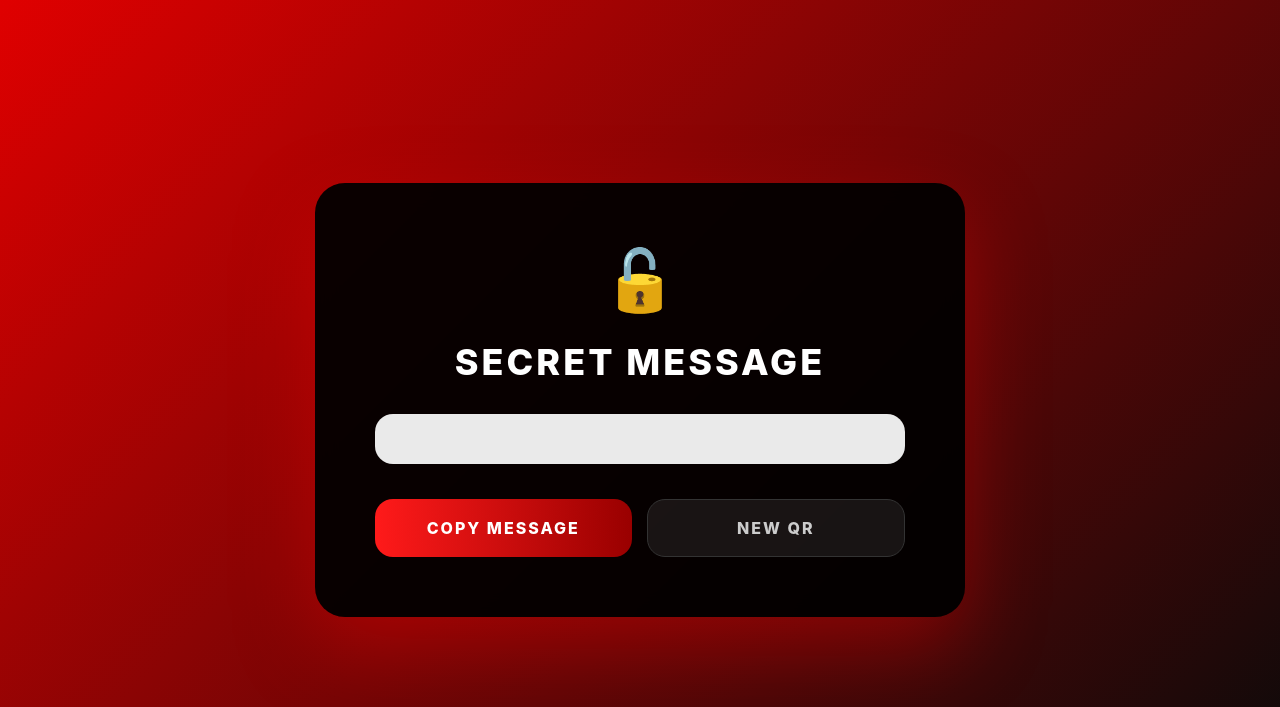
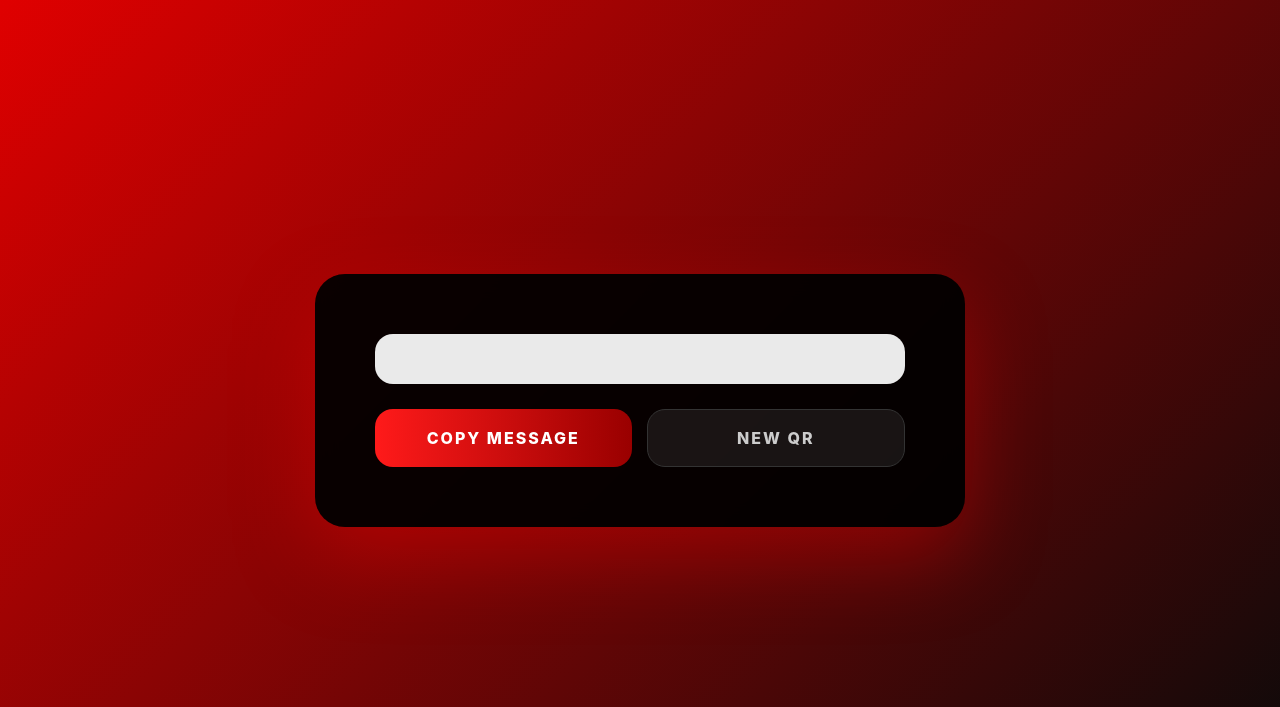
Before and after one commit to project167/Secure-QR-Code-Generator, a Flask app: template templates/message.html in a window 1280 px wide. Shown: the top 707 px of the page. Run offline with Flask 3, Linux system fonts and the light colour scheme; the template is opened without the code that fills it, so the values that code supplies are empty.

Commit message:
Final working auto-link QR version

```diff
--- a/templates/message.html
+++ b/templates/message.html
@@ -28,21 +28,80 @@ body {
     text-align: center;
     box-shadow: 0 30px 80px rgba(255, 0, 0, 0.35);
     backdrop-filter: blur(10px);
-    animation: fadeIn 0.6s ease-in-out;
 }
 
-h1 {
-    color: #ffffff;
-    margin-bottom: 30px;
-    font-weight: 800;
-    font-size: 36px;
-    text-transform: uppercase;
-    letter-spacing: 3px;
+/* ── LOADING SPINNER SCREEN ── */
+#loadingScreen {
+    display: flex;
+    flex-direction: column;
+    align-items: center;
+    gap: 20px;
 }
 
-.unlock-icon {
-    font-size: 60px;
-    margin-bottom: 20px;
+.spinner {
+    width: 70px;
+    height: 70px;
+    border: 6px solid rgba(255,255,255,0.1);
+    border-top: 6px solid #ff1a1a;
+    border-radius: 50%;
+    animation: spin 0.9s linear infinite;
+}
+
+.loading-text {
+    color: #888;
+    font-size: 16px;
+    letter-spacing: 2px;
+    text-transform: uppercase;
+}
+
+/* ── GREEN TICK SCREEN ── */
+#successScreen {
+    display: none;
+    flex-direction: column;
+    align-items: center;
+    gap: 20px;
+}
+
+.tick-circle {
+    width: 90px;
+    height: 90px;
+    border-radius: 50%;
+    background: #1a1a1a;
+    border: 5px solid #00c853;
+    display: flex;
+    align-items: center;
+    justify-content: center;
+    animation: popIn 0.4s cubic-bezier(0.175, 0.885, 0.32, 1.275);
+}
+
+.tick-circle svg {
+    width: 45px;
+    height: 45px;
+    stroke: #00c853;
+    stroke-width: 3;
+    stroke-dasharray: 60;
+    stroke-dashoffset: 60;
+    fill: none;
+    stroke-linecap: round;
+    stroke-linejoin: round;
+    animation: drawTick 0.4s ease forwards 0.2s;
+}
+
+.success-text {
+    color: #00c853;
+    font-size: 18px;
+    font-weight: 700;
+    letter-spacing: 2px;
+    text-transform: uppercase;
+}
+
+/* ── MESSAGE SCREEN ── */
+#messageScreen {
+    display: none;
+    flex-direction: column;
+    align-items: center;
+    gap: 25px;
+    animation: fadeUp 0.5s ease;
 }
 
 .message-box {
@@ -52,14 +111,15 @@ h1 {
     border-radius: 18px;
     font-size: 20px;
     line-height: 1.6;
-    margin-bottom: 35px;
     word-break: break-word;
     text-align: left;
+    width: 100%;
 }
 
 .btn-group {
     display: flex;
     gap: 15px;
+    width: 100%;
 }
 
 button, a.btn {
@@ -98,7 +158,21 @@ button:active, a.btn:active {
     transform: scale(0.95);
 }
 
-@keyframes fadeIn {
+/* ── ANIMATIONS ── */
+@keyframes spin {
+    to { transform: rotate(360deg); }
+}
+
+@keyframes popIn {
+    from { transform: scale(0); opacity: 0; }
+    to { transform: scale(1); opacity: 1; }
+}
+
+@keyframes drawTick {
+    to { stroke-dashoffset: 0; }
+}
+
+@keyframes fadeUp {
     from { opacity: 0; transform: translateY(20px); }
     to { opacity: 1; transform: translateY(0); }
 }
@@ -107,20 +181,51 @@ button:active, a.btn:active {
 
 <body>
 <div class="card">
-    <div class="unlock-icon">🔓</div>
-    <h1>Secret Message</h1>
 
+    <!-- STEP 1: Loading spinner -->
+    <div id="loadingScreen">
+        <div class="spinner"></div>
+        <p class="loading-text">Decrypting...</p>
+    </div>
+
+    <!-- STEP 2: Green tick -->
+    <div id="successScreen">
+        <div class="tick-circle">
+            <svg viewBox="0 0 52 52">
+                <polyline points="14,27 22,35 38,17"/>
+            </svg>
+        </div>
+        <p class="success-text">Decrypted Successfully</p>
+    </div>
+
+    <!-- STEP 3: Message -->
+    <div id="messageScreen">
         <div class="message-box">{{ message }}</div>
-
         <div class="btn-group">
             <button onclick="copyMessage()">Copy Message</button>
             <a href="/" class="btn">New QR</a>
         </div>
     </div>
 
+</div>
+
 <script>
+    // Step 1 → Step 2 → Step 3
+    setTimeout(() => {
+        document.getElementById("loadingScreen").style.display = "none";
+        const success = document.getElementById("successScreen");
+        success.style.display = "flex";
+
+        // Step 2 → Step 3
+        setTimeout(() => {
+            success.style.display = "none";
+            document.getElementById("messageScreen").style.display = "flex";
+        }, 1800);
+
+    }, 1500);
+
     function copyMessage() {
-    const text = `{{ message }}`;
+        const text = {{ message | tojson }};
         navigator.clipboard.writeText(text).then(() => {
             const btn = document.querySelector("button");
             btn.innerHTML = "Copied ✓";
```
Lines whose indentation alone changed are shown as unchanged.
